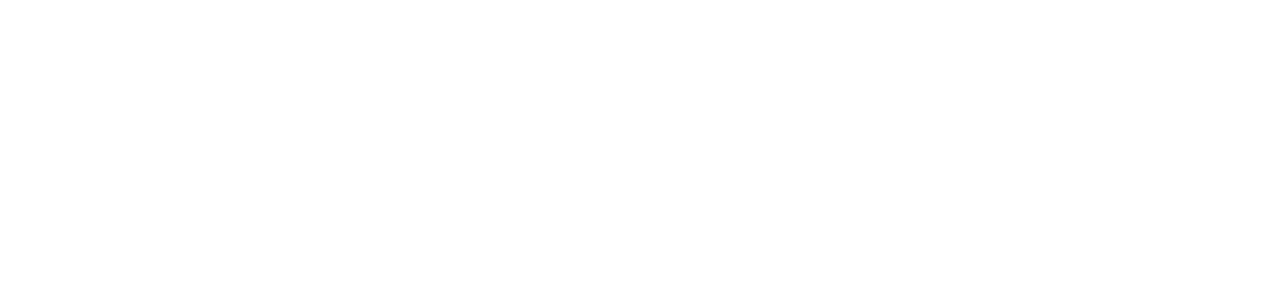
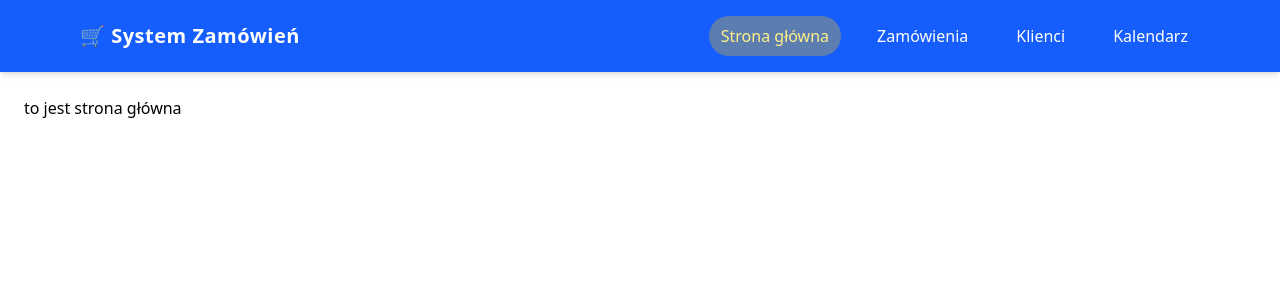
Before and after one commit to SpacingKosmopan/ZadanieSystemZamowien, a React (Vite) app in the folder my-app/: page / in a window 1280 px wide. Shown: the top 300 px of the page. Built offline with nearby package versions, Linux system fonts and the light colour scheme.

Commit message:
Added some cool css, links

```diff
--- a/my-app/package.json
+++ b/my-app/package.json
@@ -13,6 +13,7 @@
     "@tailwindcss/vite": "^4.1.16",
     "react": "^19.1.1",
     "react-dom": "^19.1.1",
+    "react-router-dom": "^7.9.5",
     "tailwindcss": "^4.1.16"
   },
   "devDependencies": {
--- a/my-app/src/App.jsx
+++ b/my-app/src/App.jsx
@@ -1,7 +1,72 @@
 import "./App.css";
+import {
+  BrowserRouter as Router,
+  Routes,
+  Route,
+  Link,
+  useLocation,
+} from "react-router-dom";
+import { MainPage } from "./pages/mainmenu";
+import { OrdersPage } from "./pages/orders";
+import { CalendarPage } from "./pages/calendar";
+import { ClientsPage } from "./pages/clients";
+import { useEffect } from "react";
 
 function App() {
-  return <></>;
+  useEffect(() => {
+    console.log(location.pathname);
+  });
+
+  return (
+    <>
+      <Router>
+        <nav className="bg-blue-600 text-white shadow-md">
+          <div className="max-w-6xl mx-auto px-4 py-4 flex justify-between items-center">
+            <h1 className="text-xl font-bold tracking-wide">
+              🛒 System Zamówień
+            </h1>
+
+            <div className="flex gap-6">
+              <NavLink title="Strona główna" pathName="/" />
+              <NavLink title="Zamówienia" pathName="/orders" />
+              <NavLink title="Klienci" pathName="/clients" />
+              <NavLink title="Kalendarz" pathName="/calendar" />
+            </div>
+          </div>
+        </nav>
+        <main className="p-6">
+          <Routes>
+            <Route path="/" element={<MainPage />} />
+            <Route path="/orders" element={<OrdersPage />} />
+            <Route path="/clients" element={<ClientsPage />} />
+            <Route path="/calendar" element={<CalendarPage />} />
+          </Routes>
+        </main>
+      </Router>
+    </>
+  );
 }
 
+const NavLink = (props) => {
+  const linkNormal =
+    "relative px-3 py-2 rounded-full transition-all duration-300 text-white bg-blue-600";
+  const linkHover = "hover:bg-blue-500/40 hover:text-blue-100";
+  const linkActive = "bg-yellow-400/30 text-yellow-200";
+  const linkActiveHover = "hover:bg-yellow-300/50 hover:text-yellow-100";
+
+  const location = useLocation();
+  const isActive = props.pathName === location.pathname;
+
+  return (
+    <Link
+      to={props.pathName}
+      className={`${linkNormal} ${isActive ? linkActive : linkHover} ${
+        isActive ? linkActiveHover : ""
+      }`}
+    >
+      {props.title}
+    </Link>
+  );
+};
+
 export default App;
--- /dev/null
+++ b/my-app/src/pages/calendar.jsx
@@ -0,0 +1 @@
+export const CalendarPage = () => {};
--- /dev/null
+++ b/my-app/src/pages/clients.jsx
@@ -0,0 +1 @@
+export const ClientsPage = () => {};
--- /dev/null
+++ b/my-app/src/pages/mainmenu.jsx
@@ -0,0 +1,3 @@
+export const MainPage = () => {
+  return <div>to jest strona główna</div>;
+};
--- /dev/null
+++ b/my-app/src/pages/orders.jsx
@@ -0,0 +1 @@
+export const OrdersPage = () => {};
```
Also changed, not shown: 1 other file (tests, documents, lock files or other folders).
